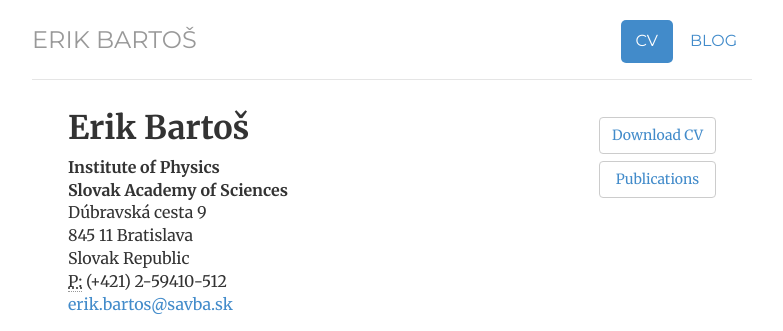
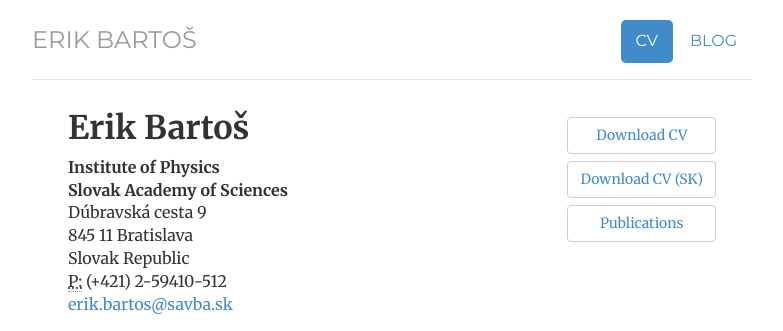
Before and after one commit to Mezek/mezek.github.io, a Jekyll site: the page built from cv/index.html, in a window 1280 px wide. Shown: the top 331 px of the page, without its empty margins (248-1031 px from the left). Built offline with Jekyll 4.4.1, drawn with Linux system fonts in a browser that asks for light colours.

Commit message:
Update index.html

```diff
--- a/cv/index.html
+++ b/cv/index.html
@@ -9,8 +9,9 @@
 ---
 <div class="cv">
 	<div class="pull-right">
-		<ul class="items-below"><li class="btn btn-default"><a href="/files/modern_sk.pdf" class="noUnderline" title="Download CV as PDF">Download CV</a></li>
-		<li class="btn btn-default"><a href="/files/pubList-2017-11.pdf" class="noUnderline" title="Download publications">Publications</a></li></ul>
+		<ul class="items-below"><li class="btn btn-default"><a href="/files/modern_en.pdf" class="noUnderline" title="Download CV as PDF">Download CV</a></li>
+			<li class="btn btn-default"><a href="/files/modern_sk.pdf" class="noUnderline" title="Download CV as PDF">Download CV (SK)</a></li>
+			<li class="btn btn-default"><a href="/files/pubList-2017-11.pdf" class="noUnderline" title="Download publications">Publications</a></li></ul>
 	</div>
 
 	<div itemscope itemtype="https://schema.org/Person">
```
